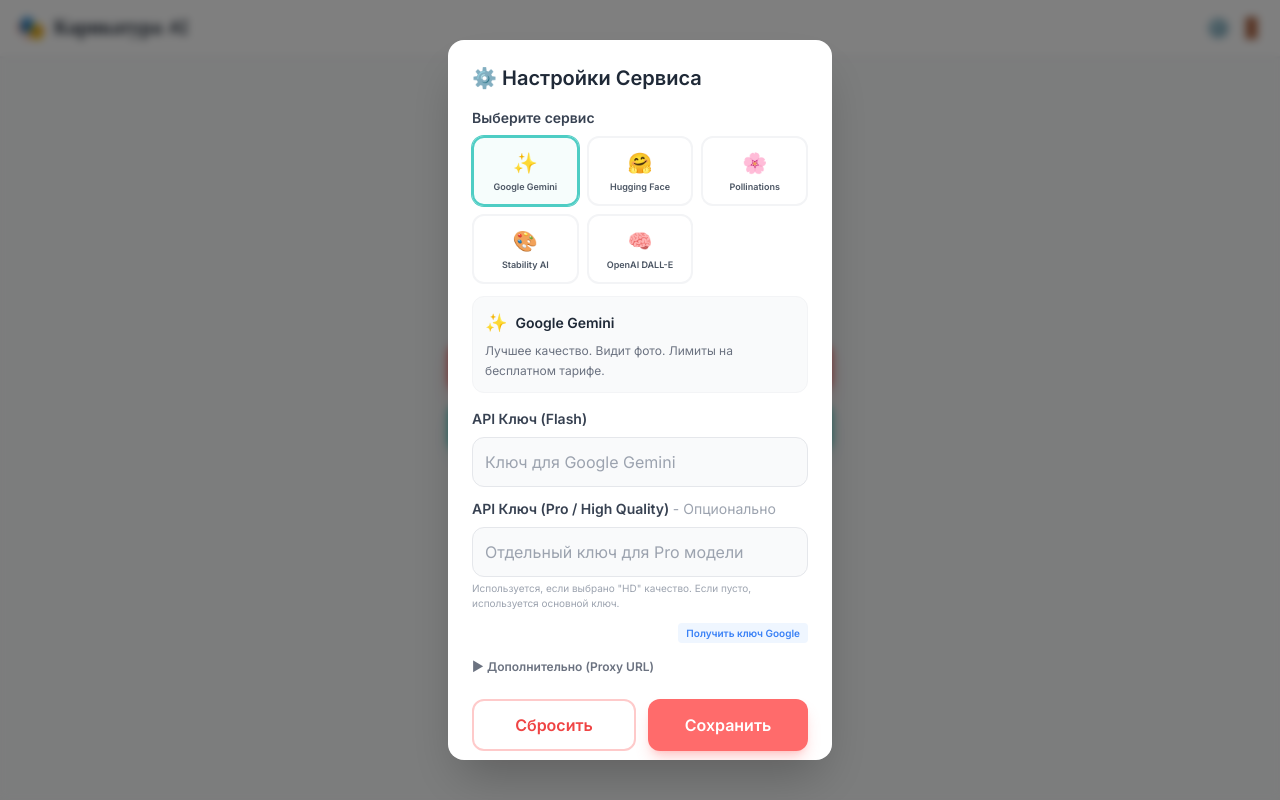
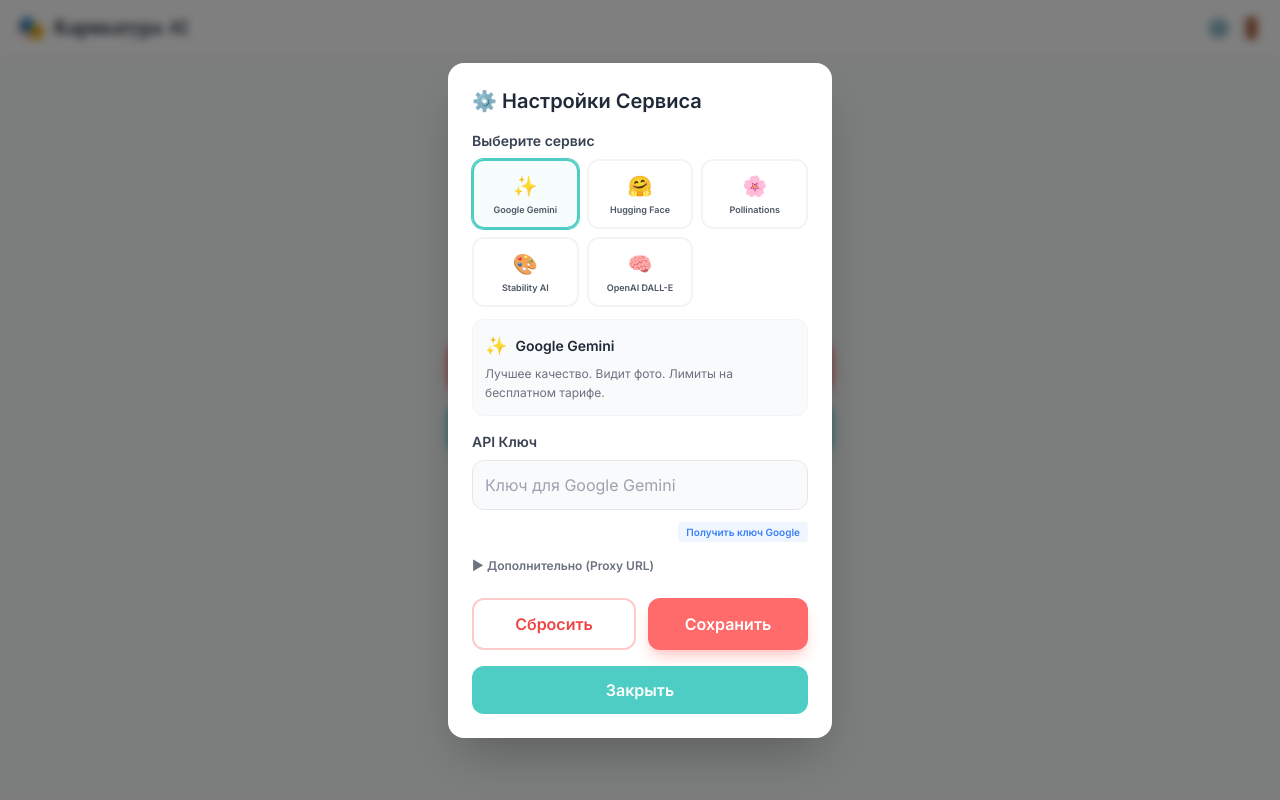
Before and after one commit to vladm4971roza4971-hub/-, a React (Vite) app in the folder caricature-ai-pwa/: page / in a window 1280 px wide. Both pictures are taken after a click on the button "⚙️". Built offline with nearby package versions, Linux system fonts and the light colour scheme.

Commit message:
Update SettingsModal.tsx

```diff
--- a/caricature-ai-pwa/src/components/SettingsModal.tsx
+++ b/caricature-ai-pwa/src/components/SettingsModal.tsx
@@ -13,7 +13,6 @@
 export const SettingsModal: React.FC<SettingsModalProps> = ({ isOpen, onClose, onSettingsChange, currentSettings }) => {
   const [provider, setProvider] = useState<AIProvider>('gemini');
   const [apiKey, setApiKey] = useState('');
-  const [geminiProApiKey, setGeminiProApiKey] = useState('');
   const [baseUrl, setBaseUrl] = useState('');
 
   const [status, setStatus] = useState<'idle' | 'checking' | 'valid' | 'invalid'>('idle');
@@ -24,12 +23,10 @@
       if (currentSettings) {
         setProvider(currentSettings.provider);
         setApiKey(currentSettings.apiKey);
-        setGeminiProApiKey(currentSettings.geminiProApiKey || '');
         setBaseUrl(currentSettings.baseUrl || '');
       } else {
         setProvider('gemini');
         setApiKey('');
-        setGeminiProApiKey('');
         setBaseUrl('');
       }
       setStatus('idle');
@@ -50,7 +47,6 @@
     const settingsToValidate: AppSettings = {
         provider,
         apiKey: apiKey.trim(),
-        geminiProApiKey: geminiProApiKey.trim() || undefined,
         baseUrl: baseUrl.trim() || undefined
     };
 
@@ -69,7 +65,6 @@
 
   const handleClear = () => {
     setApiKey('');
-    setGeminiProApiKey('');
     setBaseUrl('');
     onSettingsChange(null);
     onClose();
@@ -131,17 +126,8 @@
 
           {currentInfo.needsKey && (
             <div>
-                <label className="block text-sm font-bold text-gray-700 mb-2">API Ключ {provider === 'gemini' ? '(Flash)' : ''}</label>
+                <label className="block text-sm font-bold text-gray-700 mb-2">API Ключ</label>
                 <input type="password" value={apiKey} onChange={(e) => { setApiKey(e.target.value); setStatus('idle'); setStatusMsg(''); }} placeholder={`Ключ для ${currentInfo.name}`} className={`w-full p-3 rounded-xl bg-gray-50 border outline-none transition-all ${status === 'invalid' ? 'border-red-400 bg-red-50' : status === 'valid' ? 'border-green-400 bg-green-50' : 'border-gray-200 focus:border-secondary focus:bg-white'}`} />
-
-                {provider === 'gemini' && (
-                  <div className="mt-3">
-                     <label className="block text-sm font-bold text-gray-700 mb-2">API Ключ (Pro / High Quality) <span className="text-gray-400 font-normal">- Опционально</span></label>
-                     <input type="password" value={geminiProApiKey} onChange={(e) => setGeminiProApiKey(e.target.value)} placeholder="Отдельный ключ для Pro модели" className="w-full p-3 rounded-xl bg-gray-50 border border-gray-200 focus:border-secondary focus:bg-white outline-none transition-all" />
-                     <p className="text-[10px] text-gray-400 mt-1">Используется, если выбрано "HD" качество. Если пусто, используется основной ключ.</p>
-                  </div>
-                )}
-
                 <div className="mt-2 text-right">
                     {provider === 'gemini' && <a href="https://aistudio.google.com/app/apikey" target="_blank" className="text-[10px] text-blue-500 hover:underline font-bold bg-blue-50 px-2 py-1 rounded">Получить ключ Google</a>}
                     {provider === 'openai' && <a href="https://platform.openai.com/api-keys" target="_blank" className="text-[10px] text-blue-500 hover:underline font-bold bg-blue-50 px-2 py-1 rounded">Получить ключ OpenAI</a>}
```
